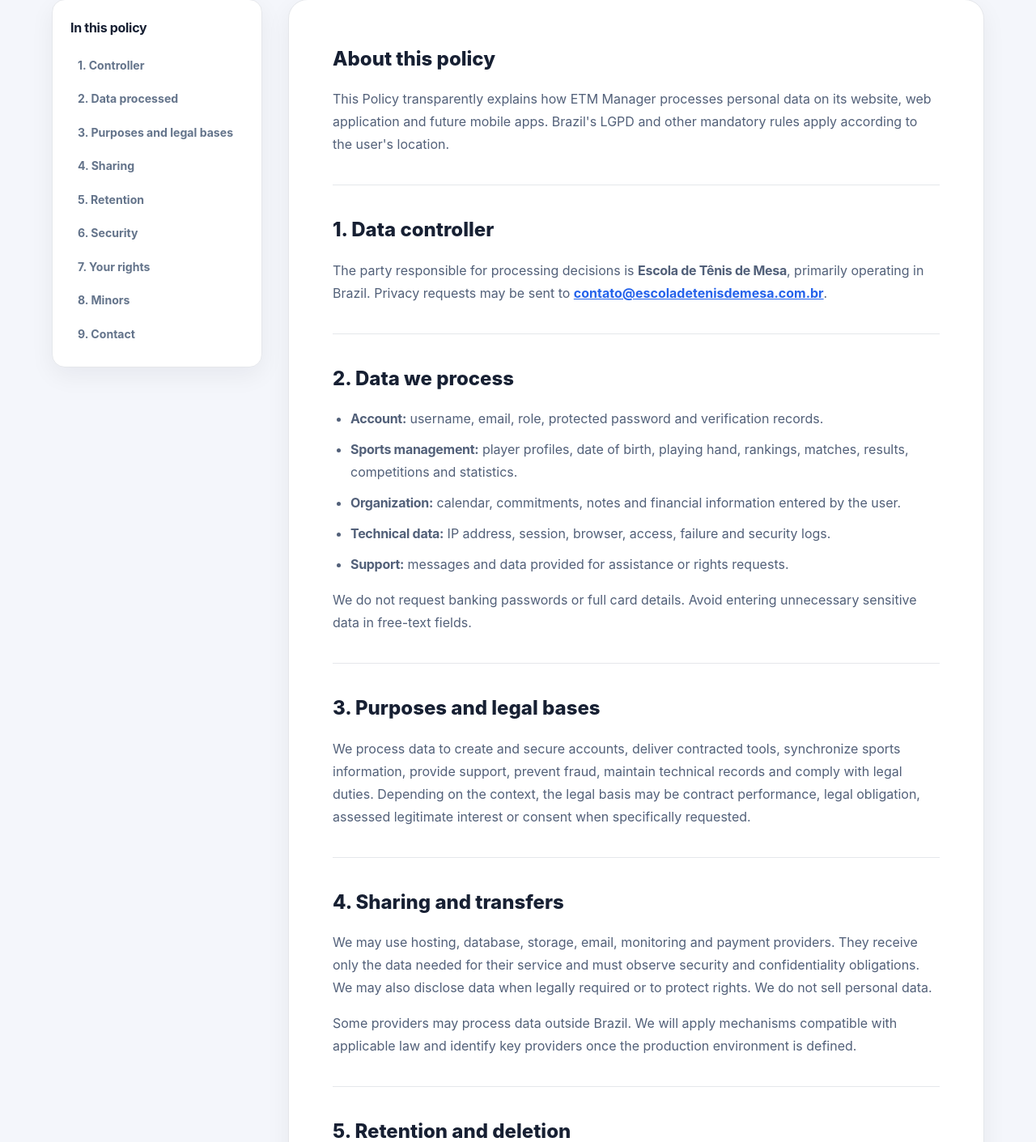
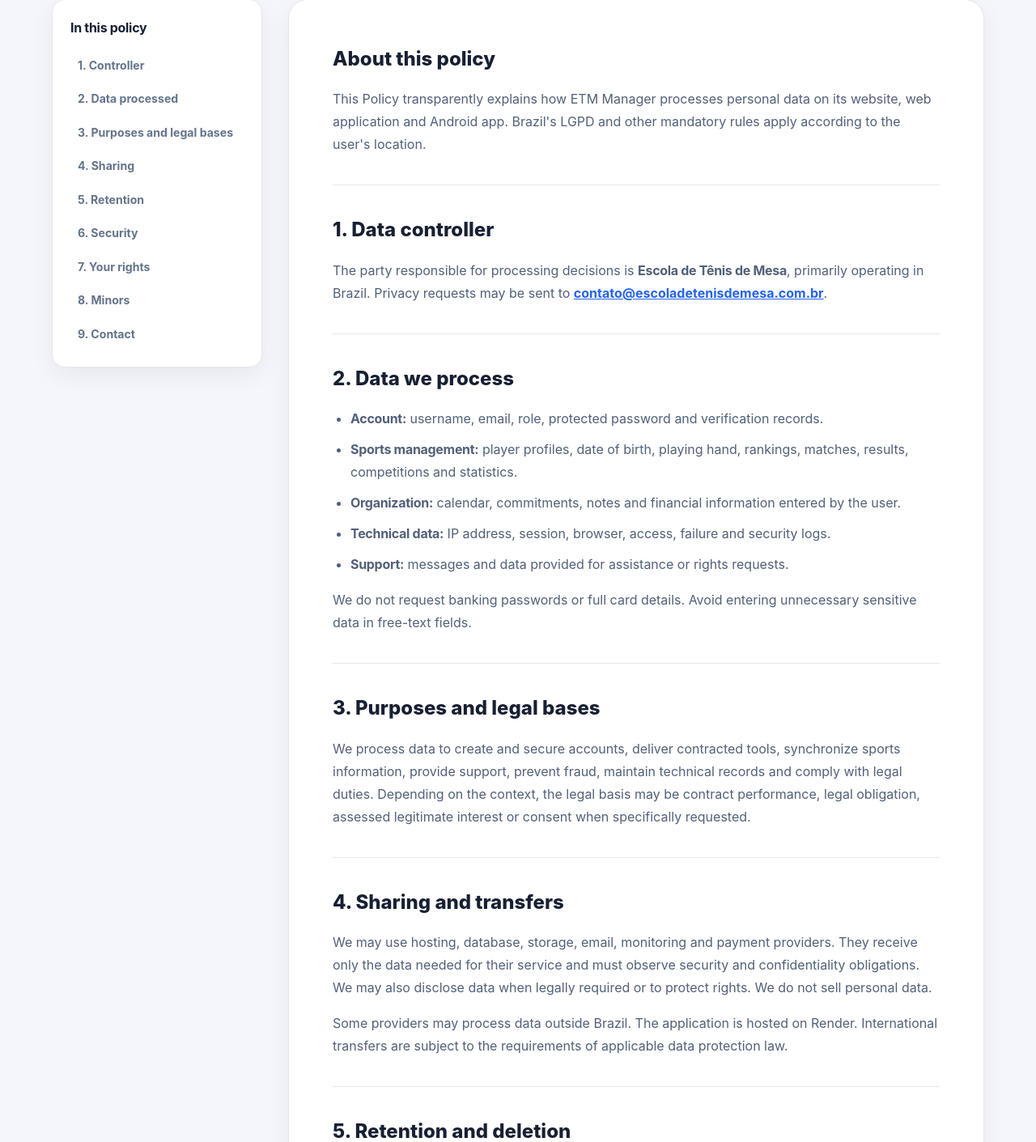
Before and after one commit to Hmjr03/table_tennis_manager, a Django app: page /legal/privacy/ in a window 1280 px wide. Shown: the part 557-1968 px from the top of the page at 81% size. Run offline with Django 5.2, Linux system fonts and the light colour scheme.

Commit message:
Update privacy policy for existing Android app and Render hosting

```diff
--- a/templates/legal/content/privacy_en.html
+++ b/templates/legal/content/privacy_en.html
@@ -1,11 +1,11 @@
 <div class="legal-layout">
     <nav class="legal-toc" aria-label="In this policy"><strong>In this policy</strong><a href="#controller">1. Controller</a><a href="#data">2. Data processed</a><a href="#purposes">3. Purposes and legal bases</a><a href="#sharing">4. Sharing</a><a href="#retention">5. Retention</a><a href="#security">6. Security</a><a href="#rights">7. Your rights</a><a href="#minors">8. Minors</a><a href="#contact">9. Contact</a></nav>
     <div class="legal-document">
-        <section><h2>About this policy</h2><p>This Policy transparently explains how ETM Manager processes personal data on its website, web application and future mobile apps. Brazil's LGPD and other mandatory rules apply according to the user's location.</p></section>
+        <section><h2>About this policy</h2><p>This Policy transparently explains how ETM Manager processes personal data on its website, web application and Android app. Brazil's LGPD and other mandatory rules apply according to the user's location.</p></section>
         <section id="controller"><h2>1. Data controller</h2><p>The party responsible for processing decisions is <strong>{{ controller_name }}</strong>, primarily operating in {{ country }}. Privacy requests may be sent to <a href="mailto:{{ contact_email }}">{{ contact_email }}</a>.</p></section>
         <section id="data"><h2>2. Data we process</h2><ul><li><strong>Account:</strong> username, email, role, protected password and verification records.</li><li><strong>Sports management:</strong> player profiles, date of birth, playing hand, rankings, matches, results, competitions and statistics.</li><li><strong>Organization:</strong> calendar, commitments, notes and financial information entered by the user.</li><li><strong>Technical data:</strong> IP address, session, browser, access, failure and security logs.</li><li><strong>Support:</strong> messages and data provided for assistance or rights requests.</li></ul><p>We do not request banking passwords or full card details. Avoid entering unnecessary sensitive data in free-text fields.</p></section>
         <section id="purposes"><h2>3. Purposes and legal bases</h2><p>We process data to create and secure accounts, deliver contracted tools, synchronize sports information, provide support, prevent fraud, maintain technical records and comply with legal duties. Depending on the context, the legal basis may be contract performance, legal obligation, assessed legitimate interest or consent when specifically requested.</p></section>
-        <section id="sharing"><h2>4. Sharing and transfers</h2><p>We may use hosting, database, storage, email, monitoring and payment providers. They receive only the data needed for their service and must observe security and confidentiality obligations. We may also disclose data when legally required or to protect rights. We do not sell personal data.</p><p>Some providers may process data outside Brazil. We will apply mechanisms compatible with applicable law and identify key providers once the production environment is defined.</p></section>
+        <section id="sharing"><h2>4. Sharing and transfers</h2><p>We may use hosting, database, storage, email, monitoring and payment providers. They receive only the data needed for their service and must observe security and confidentiality obligations. We may also disclose data when legally required or to protect rights. We do not sell personal data.</p><p>Some providers may process data outside Brazil. The application is hosted on Render. International transfers are subject to the requirements of applicable data protection law.</p></section>
         <section id="retention"><h2>5. Retention and deletion</h2><p>We retain data while an account is active and as needed to meet legal duties, resolve disputes, prevent fraud and preserve security records. Deletion requests are assessed against lawful retention requirements. Backups are removed through secure cycles.</p><p>Data subjects may <a href="{% url 'accounts:request_account_deletion' %}">request deletion of their account and associated data</a> even while signed out.</p></section>
         <section id="security"><h2>6. Security</h2><p>We apply access controls, encryption in transit, hashed passwords, user isolation, event logs, backups and security updates. No system is infallible; relevant incidents will be handled and communicated as required by law.</p></section>
         <section id="rights"><h2>7. Your rights</h2><p>You may request confirmation, access, correction, sharing information, portability where applicable, review of automated decisions, objection, anonymization, blocking or deletion where provided by law, and withdrawal of specific consent. Requests may require identity verification and are free of charge.</p></section>
--- a/templates/legal/content/privacy_es.html
+++ b/templates/legal/content/privacy_es.html
@@ -1,11 +1,11 @@
 <div class="legal-layout">
     <nav class="legal-toc" aria-label="En esta política"><strong>En esta política</strong><a href="#controlador">1. Responsable</a><a href="#dados">2. Datos tratados</a><a href="#finalidades">3. Finalidades y bases jurídicas</a><a href="#compartilhamento">4. Compartición</a><a href="#retencao">5. Conservación</a><a href="#seguranca">6. Seguridad</a><a href="#direitos">7. Tus derechos</a><a href="#menores">8. Menores</a><a href="#contato">9. Contacto</a></nav>
     <div class="legal-document">
-        <section><h2>Acerca de esta política</h2><p>Esta Política explica de forma transparente cómo ETM Manager trata datos personales en el sitio web, la aplicación web y las futuras aplicaciones móviles. Se aplican la LGPD brasileña y las demás normas obligatorias según la ubicación del usuario.</p></section>
+        <section><h2>Acerca de esta política</h2><p>Esta Política explica de forma transparente cómo ETM Manager trata datos personales en el sitio web, la aplicación web y la aplicación Android. Se aplican la LGPD brasileña y las demás normas obligatorias según la ubicación del usuario.</p></section>
         <section id="controlador"><h2>1. Responsable del tratamiento</h2><p>El responsable de las decisiones sobre el tratamiento es <strong>{{ controller_name }}</strong>, con operación principal en {{ country }}. Las solicitudes de privacidad pueden enviarse a <a href="mailto:{{ contact_email }}">{{ contact_email }}</a>.</p></section>
         <section id="dados"><h2>2. Datos que tratamos</h2><ul><li><strong>Cuenta:</strong> nombre de usuario, correo, función, contraseña protegida y registros de verificación.</li><li><strong>Gestión deportiva:</strong> perfiles, fecha de nacimiento, mano dominante, rankings, partidos, resultados, competiciones y estadísticas.</li><li><strong>Organización:</strong> calendario, compromisos, notas e información financiera introducida por el usuario.</li><li><strong>Datos técnicos:</strong> dirección IP, sesión, navegador, accesos, fallos y seguridad.</li><li><strong>Atención:</strong> mensajes y datos facilitados al solicitar soporte o ejercer derechos.</li></ul><p>No solicitamos contraseñas bancarias ni datos completos de tarjetas. Evita introducir datos sensibles innecesarios en campos de texto libre.</p></section>
         <section id="finalidades"><h2>3. Finalidades y bases jurídicas</h2><p>Tratamos datos para crear y proteger cuentas, prestar las herramientas contratadas, sincronizar información deportiva, ofrecer soporte, prevenir fraude, mantener registros técnicos y cumplir obligaciones legales. Según el caso, aplicamos ejecución contractual, obligación legal, interés legítimo evaluado y consentimiento cuando se solicite específicamente.</p></section>
-        <section id="compartilhamento"><h2>4. Compartición y transferencias</h2><p>Podemos utilizar proveedores de alojamiento, base de datos, almacenamiento, correo, monitorización y pagos. Solo reciben los datos necesarios y deben cumplir obligaciones de seguridad y confidencialidad. También podremos compartir datos por obligación legal o para proteger derechos. No vendemos datos personales.</p><p>Algunos proveedores pueden tratar datos fuera de Brasil. Aplicaremos mecanismos compatibles con la legislación e identificaremos a los principales proveedores cuando se defina el entorno de producción.</p></section>
+        <section id="compartilhamento"><h2>4. Compartición y transferencias</h2><p>Podemos utilizar proveedores de alojamiento, base de datos, almacenamiento, correo, monitorización y pagos. Solo reciben los datos necesarios y deben cumplir obligaciones de seguridad y confidencialidad. También podremos compartir datos por obligación legal o para proteger derechos. No vendemos datos personales.</p><p>Algunos proveedores pueden tratar datos fuera de Brasil. La aplicación se aloja en Render. Las transferencias internacionales están sujetas a los requisitos de la legislación de protección de datos aplicable.</p></section>
         <section id="retencao"><h2>5. Conservación y supresión</h2><p>Conservamos los datos mientras la cuenta esté activa y durante el período necesario para cumplir obligaciones, resolver disputas, prevenir fraude y mantener registros de seguridad. Las solicitudes de supresión se evaluarán según las obligaciones de conservación. Las copias de seguridad se eliminan mediante ciclos seguros.</p><p>El titular puede <a href="{% url 'accounts:request_account_deletion' %}">solicitar la eliminación de la cuenta y sus datos asociados</a> incluso sin iniciar sesión.</p></section>
         <section id="seguranca"><h2>6. Seguridad</h2><p>Aplicamos controles de acceso, cifrado en tránsito, contraseñas con hash, aislamiento entre usuarios, registros, copias de seguridad y actualizaciones. Ningún sistema es infalible; los incidentes relevantes se gestionarán y comunicarán conforme a la ley.</p></section>
         <section id="direitos"><h2>7. Tus derechos</h2><p>Puedes solicitar confirmación, acceso, corrección, información sobre compartición, portabilidad cuando proceda, revisión de decisiones automatizadas, oposición, anonimización, bloqueo o supresión en los casos previstos y retirada de consentimientos específicos. La solicitud puede requerir verificación de identidad y es gratuita.</p></section>
--- a/templates/legal/content/privacy_pt_br.html
+++ b/templates/legal/content/privacy_pt_br.html
@@ -12,11 +12,11 @@
         <a href="#contato">9. Contato</a>
     </nav>
     <div class="legal-document">
-        <section id="introducao"><h2>Sobre esta política</h2><p>Esta Política explica, de forma transparente, como o ETM Manager trata dados pessoais no site, na aplicação web e nos futuros aplicativos móveis. Aplicam-se a Lei Geral de Proteção de Dados Pessoais (LGPD) e outras normas obrigatórias conforme o local do usuário.</p></section>
+        <section id="introducao"><h2>Sobre esta política</h2><p>Esta Política explica, de forma transparente, como o ETM Manager trata dados pessoais no site, na aplicação web e no aplicativo Android. Aplicam-se a Lei Geral de Proteção de Dados Pessoais (LGPD) e outras normas obrigatórias conforme o local do usuário.</p></section>
         <section id="controlador"><h2>1. Controlador dos dados</h2><p>O responsável pelas decisões sobre o tratamento é <strong>{{ controller_name }}</strong>, com operação principal em {{ country }}. Solicitações relacionadas à privacidade podem ser enviadas para <a href="mailto:{{ contact_email }}">{{ contact_email }}</a>.</p></section>
         <section id="dados"><h2>2. Dados que tratamos</h2><ul><li><strong>Conta:</strong> nome de usuário, e-mail, função, senha protegida e registros de verificação.</li><li><strong>Gestão esportiva:</strong> perfis de atletas, data de nascimento, mão dominante, rankings, partidas, resultados, competições e estatísticas.</li><li><strong>Organização pessoal:</strong> calendário, compromissos, notas e informações financeiras inseridas pelo usuário.</li><li><strong>Dados técnicos:</strong> endereço IP, sessão, navegador, registros de acesso, falhas e segurança.</li><li><strong>Atendimento:</strong> mensagens e dados fornecidos ao solicitar suporte ou exercer direitos.</li></ul><p>Não solicitamos senhas bancárias nem dados completos de cartões. O usuário deve evitar inserir dados sensíveis desnecessários em notas e descrições livres.</p></section>
         <section id="finalidades"><h2>3. Finalidades e bases legais</h2><p>Tratamos dados para criar e proteger contas, entregar as ferramentas contratadas, sincronizar informações esportivas, prestar suporte, prevenir fraude, manter registros técnicos e cumprir obrigações legais. Conforme o caso, utilizamos execução de contrato, cumprimento de obrigação legal, legítimo interesse com avaliação de necessidade e consentimento quando ele for especificamente solicitado.</p></section>
-        <section id="compartilhamento"><h2>4. Compartilhamento e transferências</h2><p>Podemos utilizar fornecedores de hospedagem, banco de dados, armazenamento, envio de e-mail, monitoramento e pagamento. Eles recebem somente os dados necessários ao serviço e devem observar obrigações de segurança e confidencialidade. Também poderemos compartilhar dados por obrigação legal ou para proteger direitos. Não vendemos dados pessoais.</p><p>Alguns fornecedores podem processar dados fora do Brasil. Nesses casos, adotaremos mecanismos compatíveis com a LGPD e informaremos os principais prestadores quando o ambiente de produção for definido.</p></section>
+        <section id="compartilhamento"><h2>4. Compartilhamento e transferências</h2><p>Podemos utilizar fornecedores de hospedagem, banco de dados, armazenamento, envio de e-mail, monitoramento e pagamento. Eles recebem somente os dados necessários ao serviço e devem observar obrigações de segurança e confidencialidade. Também poderemos compartilhar dados por obrigação legal ou para proteger direitos. Não vendemos dados pessoais.</p><p>Alguns fornecedores podem processar dados fora do Brasil. A aplicação é hospedada no Render. Nas transferências internacionais, aplicam-se as exigências da legislação de proteção de dados pertinente.</p></section>
         <section id="retencao"><h2>5. Retenção e exclusão</h2><p>Conservamos dados enquanto a conta estiver ativa e pelo período necessário para cumprir obrigações legais, resolver disputas, prevenir fraude e manter registros de segurança. Pedidos de exclusão serão avaliados considerando as hipóteses legais de conservação. Backups são eliminados em ciclos seguros e podem levar tempo limitado para serem completamente sobrescritos.</p><p>O titular pode <a href="{% url 'accounts:request_account_deletion' %}">solicitar a exclusão da conta e dos dados associados</a> mesmo sem estar conectado.</p></section>
         <section id="seguranca"><h2>6. Segurança</h2><p>Aplicamos controles de acesso, criptografia em trânsito, senhas protegidas por hash, isolamento entre usuários, registros de eventos, backups e atualizações de segurança. Nenhum sistema é infalível; incidentes relevantes serão tratados e comunicados conforme a legislação aplicável.</p></section>
         <section id="direitos"><h2>7. Seus direitos</h2><p>Você pode solicitar confirmação e acesso, correção, informação sobre compartilhamento, portabilidade quando aplicável, revisão de decisões automatizadas, oposição, anonimização, bloqueio ou eliminação nos casos previstos e revogação de consentimentos específicos. O pedido deve ser enviado ao canal de privacidade e poderá exigir verificação de identidade. O exercício dos direitos é gratuito.</p></section>
```
